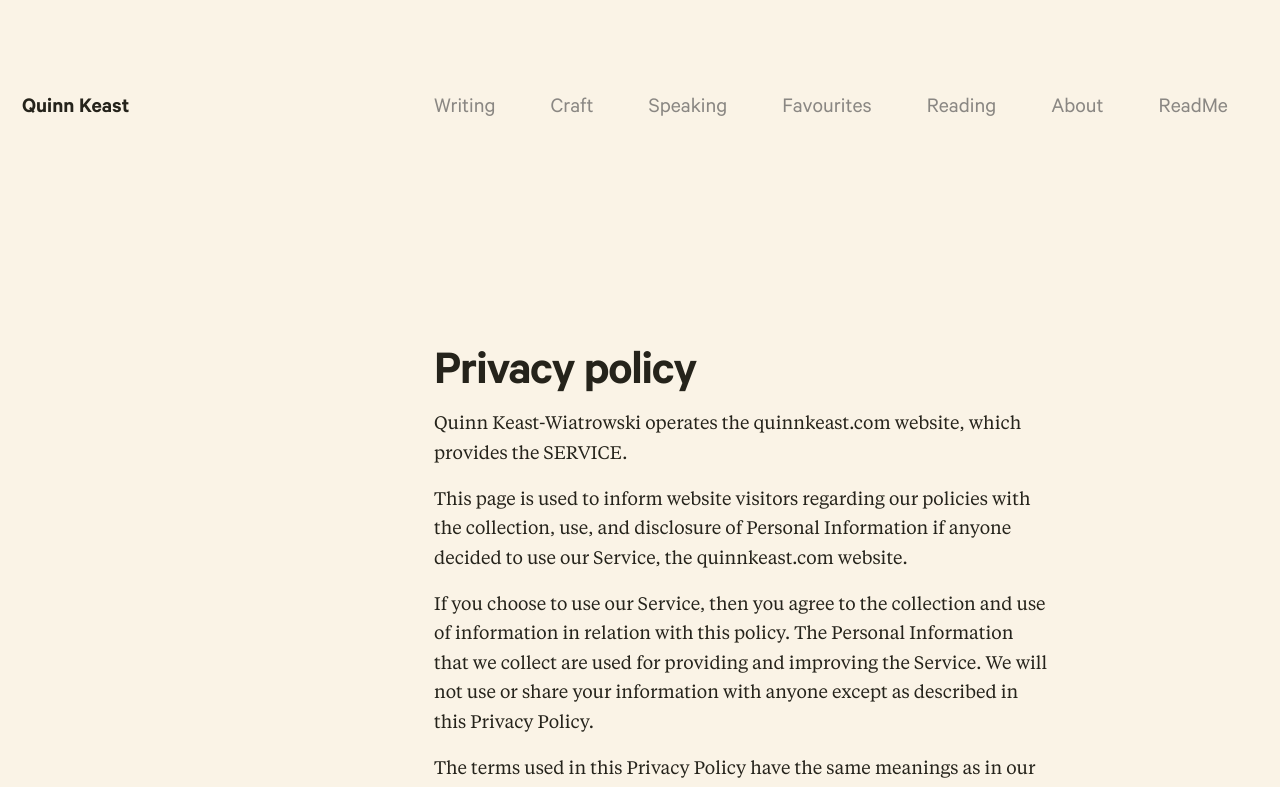
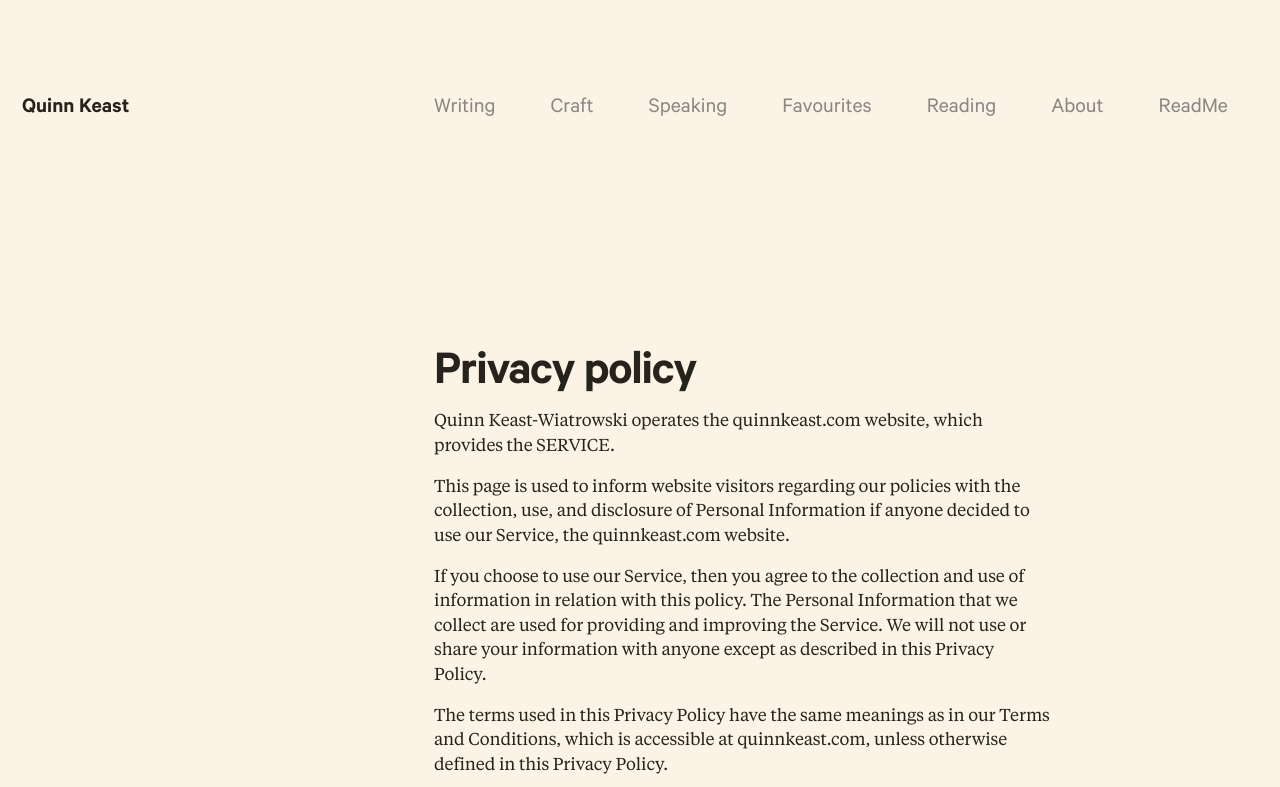
Before and after one commit to quinnkeast/quinnkeast-website, a Next.js app: page /privacy in a window 1280 px wide. Shown: the top 787 px of the page. Built offline with nearby package versions, Linux system fonts and the light colour scheme.

Commit message:
Faff with body copy details

```diff
--- a/pages/about.js
+++ b/pages/about.js
@@ -4,7 +4,6 @@ import Layout from "../components/layout";
 import PageHeader from "../components/page-header";
 import { SITE_NAME } from "../lib/constants";
 import { ascii } from "../lib/ascii";
-import Script from "next/script";
 
 function About() {
   const HoverImage = ({ label }) => {
--- a/styles/globals.css
+++ b/styles/globals.css
@@ -121,8 +121,10 @@
   /* .post-content Specific Styles */
   .post-content p,
   .post-content li {
-    @apply font-serif md:text-sm leading-relaxed md:leading-relaxed;
-    font-size: 0.825rem;
+    @apply font-serif md:text-sm;
+    font-size: 0.7825rem;
+    line-height: 1.425;
+    letter-spacing: -0.125px;
   }
 
   .post-content h2,
@@ -147,7 +149,9 @@
   /* .project-content Specific Styles */
   .project-content p,
   .project-content li {
-    @apply leading-snug md:leading-snug text-projectBasis;
+    @apply text-projectBasis;
+    line-height: 1.325;
+    letter-spacing: -0.125px;
   }
 
   .project-content p code,
```
